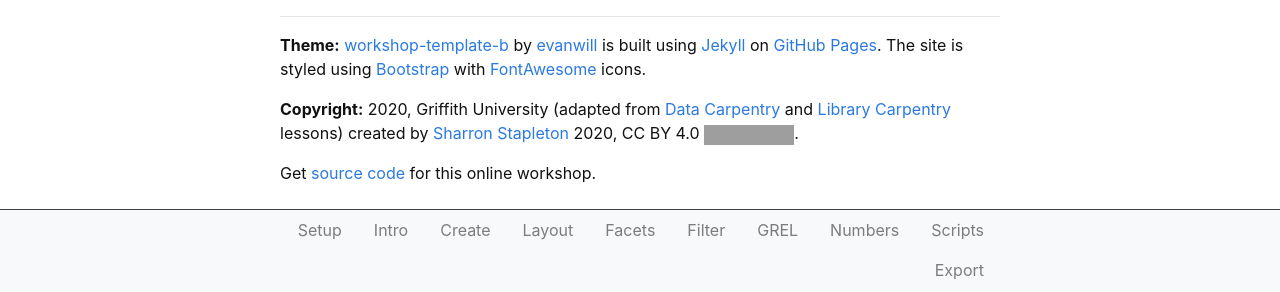
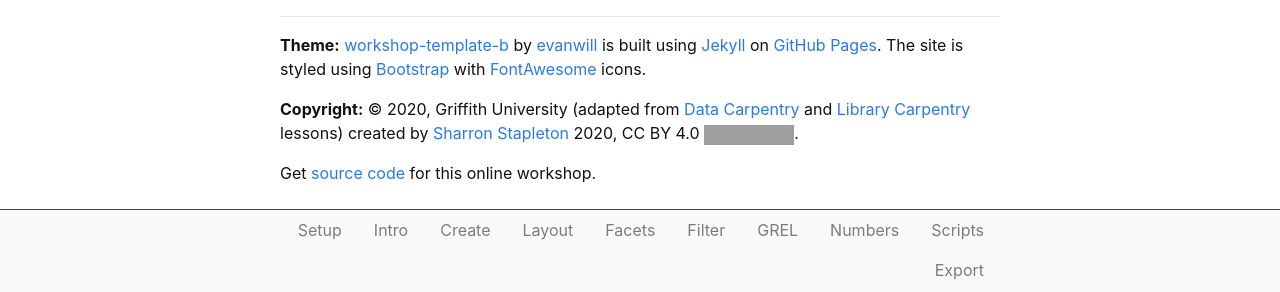
Before and after one commit to GULibrarySandbox/intro-data-wrangle, a Jekyll site: the page built from index.md, in a window 1280 px wide. Shown: the part 1234-1526 px from the top of the page. Built offline with Jekyll 4.4.1, drawn with Linux system fonts in a browser that asks for light colours; grey boxes are pictures that could not be loaded.

```diff
--- a/_includes/credits.html
+++ b/_includes/credits.html
@@ -1,3 +1,3 @@
 <p><strong>Theme:</strong> <a href="https://github.com/evanwill/workshop-template-b" target="_blank" rel="noopener">workshop-template-b</a> by <a href="https://github.com/evanwill/" target="_blank" rel="noopener">evanwill</a> is built using <a href="https://jekyllrb.com/" target="_blank" rel="noopener">Jekyll</a> on <a href="https://pages.github.com/" target="_blank" rel="noopener">GitHub Pages</a>. The site is styled using <a href="https://getbootstrap.com/" target="_blank" rel="noopener">Bootstrap</a> with <a href="https://fontawesome.com/" target="_blank" rel="noopener">FontAwesome</a> icons.</p>
-<p><strong>Copyright:</strong> 2020, Griffith University (adapted from <a href="https://datacarpentry.org/lessons/#social-science-curriculum" target="_blank" rel="noopener">Data Carpentry</a> and <a href="https://librarycarpentry.org/lessons/" target="_blank" rel="noopener">Library Carpentry</a> lessons) created by <a href="https://github.com/{{ site.github_username }}">{{ site.author }}</a> {{ site.pub_year}}, CC BY 4.0 <a href="http://creativecommons.org/licenses/by/4.0/" rel="license"><img src="https://i.creativecommons.org/l/by/4.0/88x31.png" alt="Creative Commons License" /></a>.</p>
+<p><strong>Copyright:</strong> © 2020, Griffith University (adapted from <a href="https://datacarpentry.org/lessons/#social-science-curriculum" target="_blank" rel="noopener">Data Carpentry</a> and <a href="https://librarycarpentry.org/lessons/" target="_blank" rel="noopener">Library Carpentry</a> lessons) created by <a href="https://github.com/{{ site.github_username }}">{{ site.author }}</a> {{ site.pub_year}}, CC BY 4.0 <a href="http://creativecommons.org/licenses/by/4.0/" rel="license"><img src="https://i.creativecommons.org/l/by/4.0/88x31.png" alt="Creative Commons License" /></a>.</p>
 <p>Get <a href="{{ site.repo }}" target="_blank" rel="noopener">source code</a> for this online workshop.<p>
```
